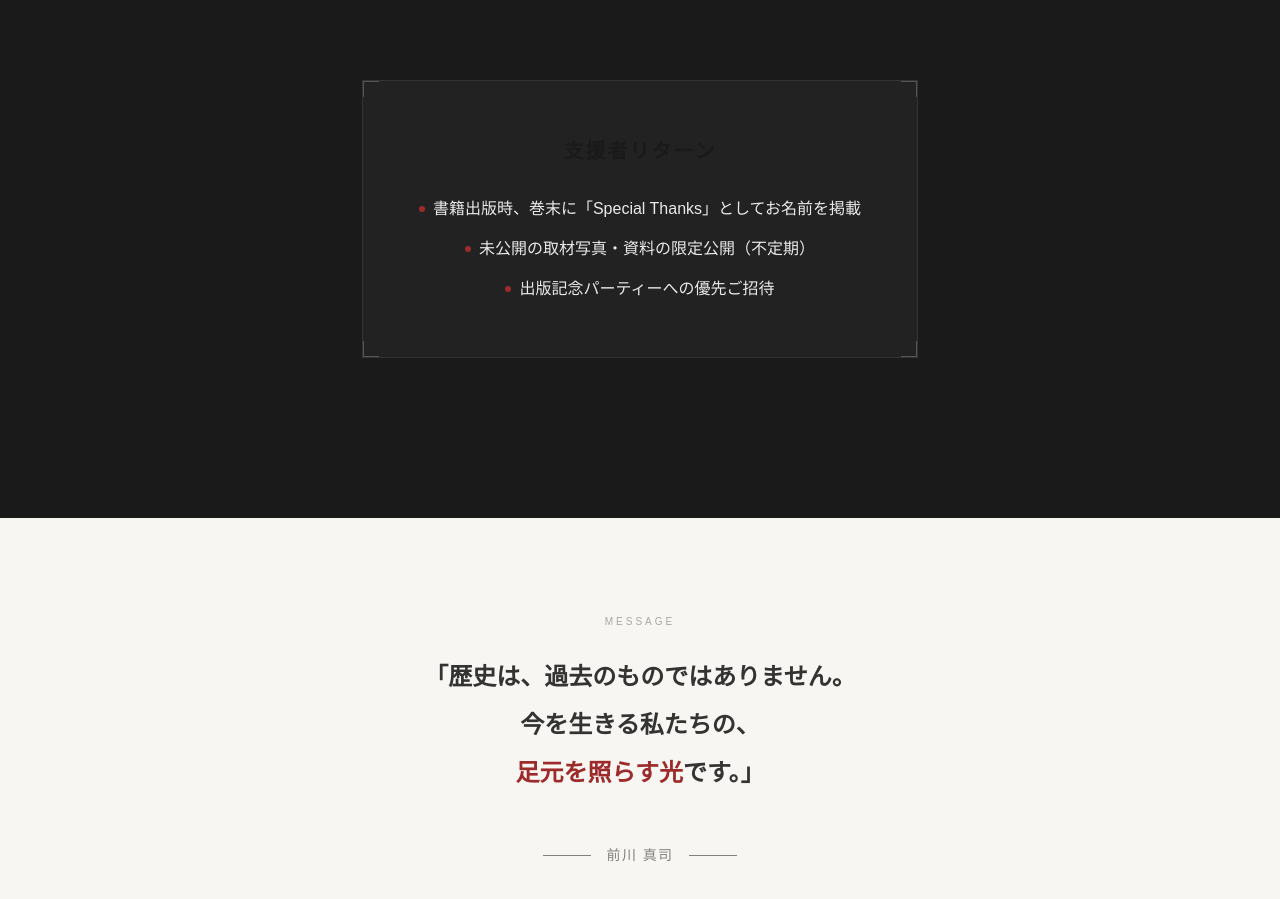
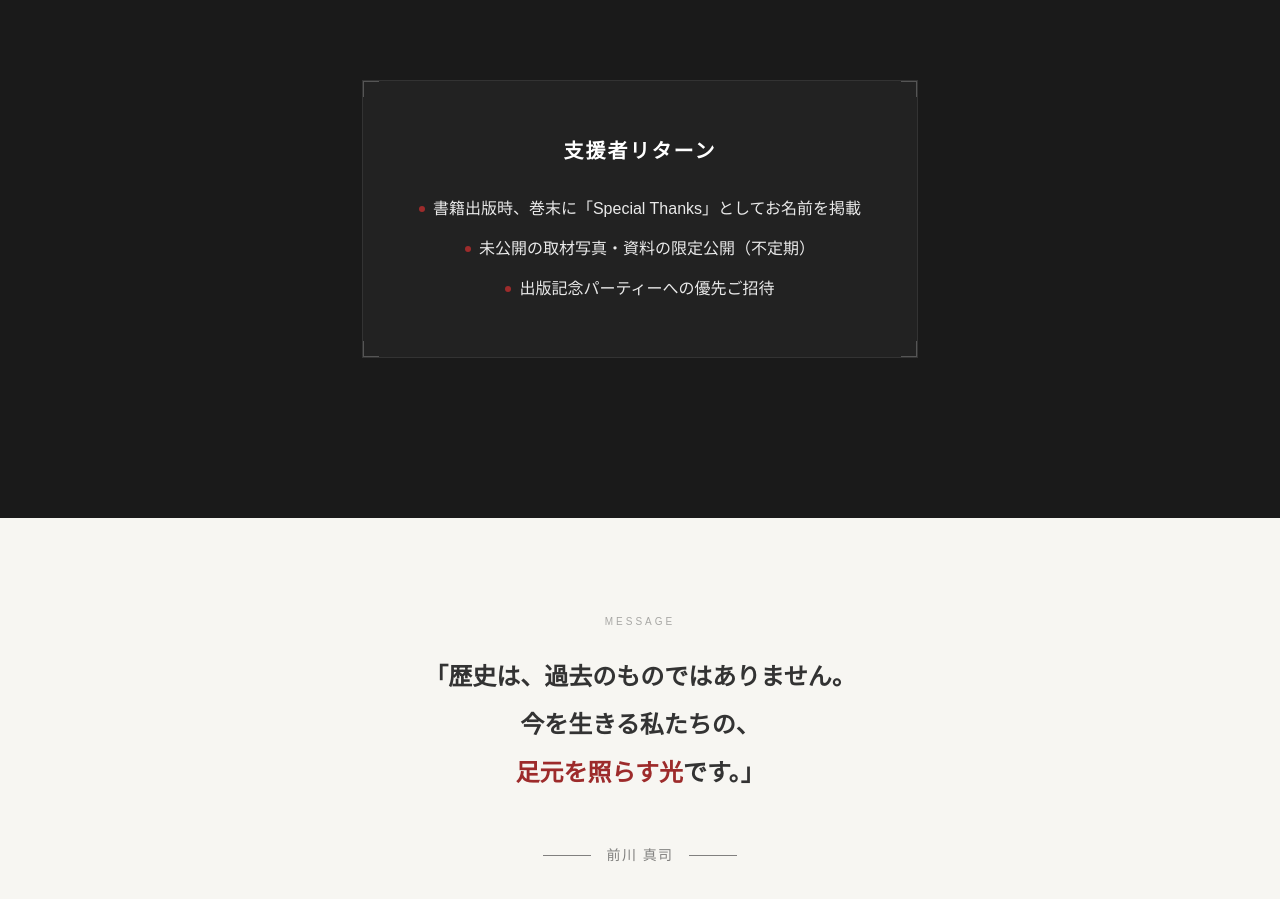
Before and after one commit to imashuku/maekawa-shikan-site-v2, a Next.js app: page /support in a window 1280 px wide. Shown: the part 2780-3679 px from the top of the page. Built offline with nearby package versions, Linux system fonts and the light colour scheme.

Commit message:
fix: 支援者リターンの文字色をインラインスタイルで強制適用

```diff
--- a/src/app/support/page.tsx
+++ b/src/app/support/page.tsx
@@ -216,8 +216,8 @@ export default function SupportPage() {
                         <div className="absolute bottom-0 left-0 w-4 h-4 border-b border-l border-[#555]"></div>
                         <div className="absolute bottom-0 right-0 w-4 h-4 border-b border-r border-[#555]"></div>
 
-                        <h4 className="text-xl text-white mb-8 font-bold tracking-widest">支援者リターン</h4>
-                        <ul className="text-base space-y-4 text-white/90 text-left md:text-center font-light">
+                        <h4 className="text-xl mb-8 font-bold tracking-widest" style={{ color: '#ffffff' }}>支援者リターン</h4>
+                        <ul className="text-base space-y-4 text-left md:text-center font-light" style={{ color: 'rgba(255,255,255,0.9)' }}>
                             <li className="flex flex-col md:flex-row items-center justify-center gap-2">
                                 <span className="w-1.5 h-1.5 bg-[#9d2b2b] rounded-full mb-1 md:mb-0"></span>
                                 書籍出版時、巻末に「Special Thanks」としてお名前を掲載
```
